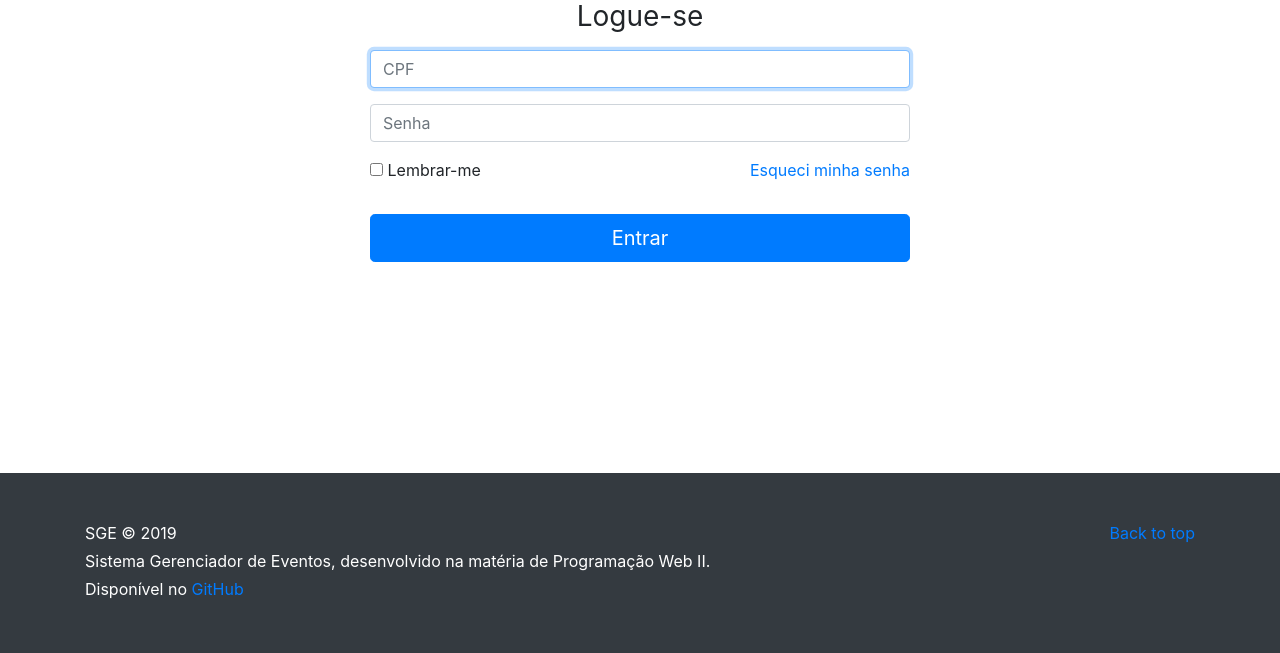
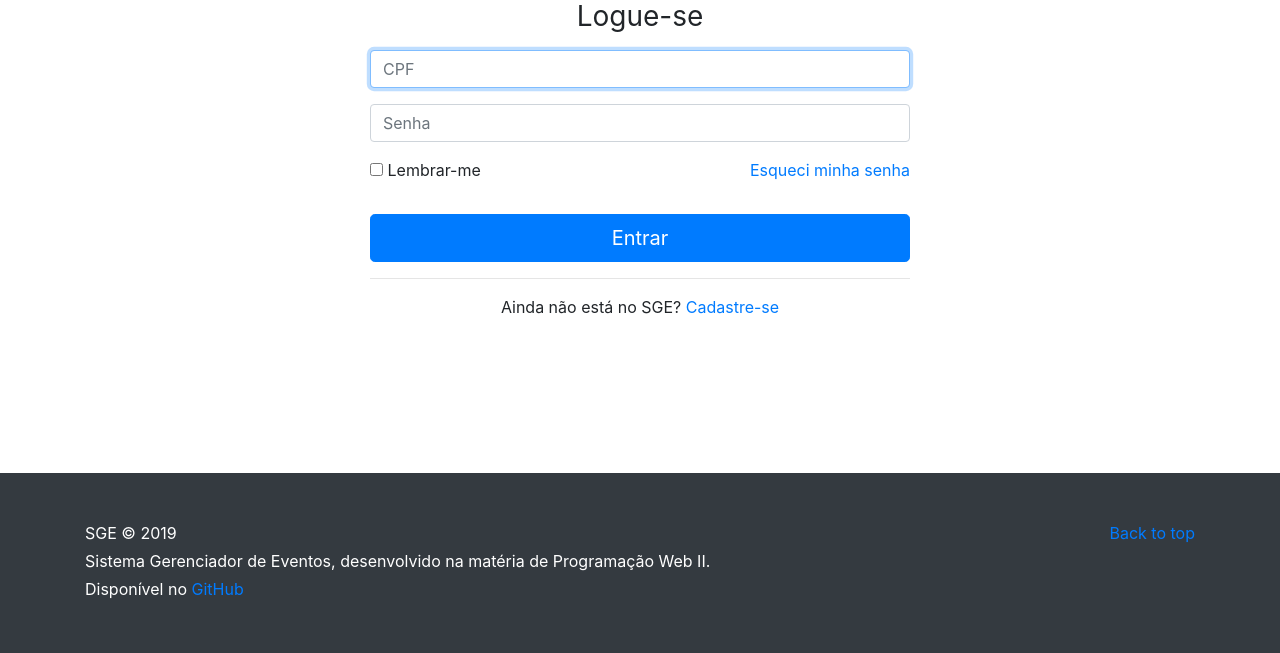
Before and after one commit to pwii-2019-1/pwii-projeto-pratico-2-2019-1-sge, a PHP site: page /public_html/view/login.php in a window 1280 px wide. Shown: the part 147-800 px from the top of the page. Run offline with PHP 8.4, Linux system fonts and the light colour scheme; some libraries are stand-ins or nearby versions.

Commit message:
Adição do link para cadastro

```diff
--- a/public_html/view/login.php
+++ b/public_html/view/login.php
@@ -83,6 +83,9 @@
                             </div>
                         </div>
                         <button class="btn btn-lg btn-primary btn-block" type="submit">Entrar</button>
+                        <hr>
+                        <p class="text-center">Ainda não está no SGE? <a href="#">Cadastre-se</a></p>
+
                     </form>
                 </div>
                 <div class="col">
```
